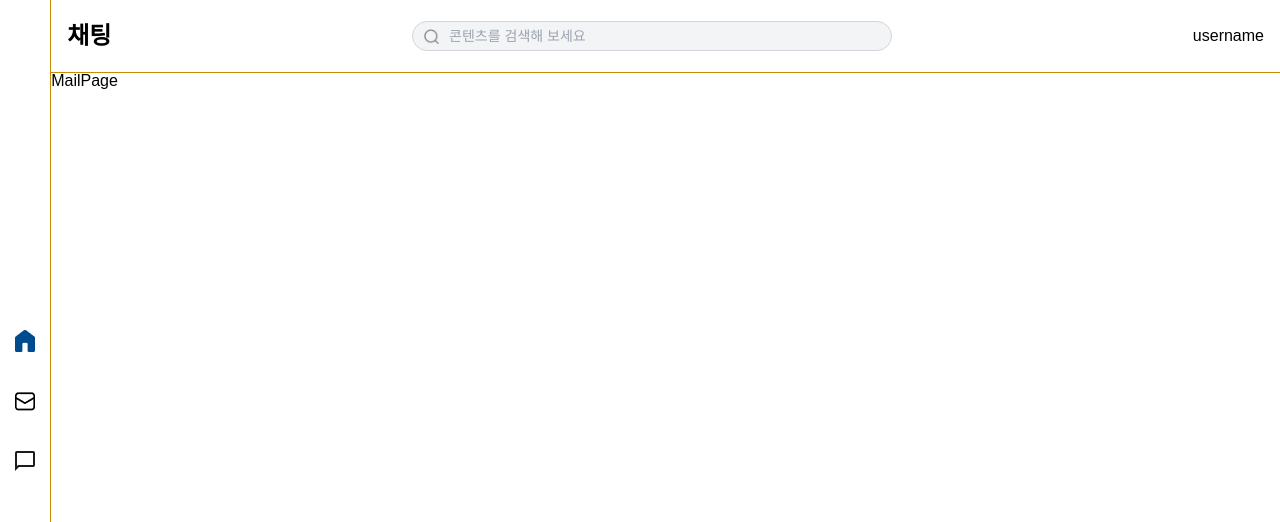
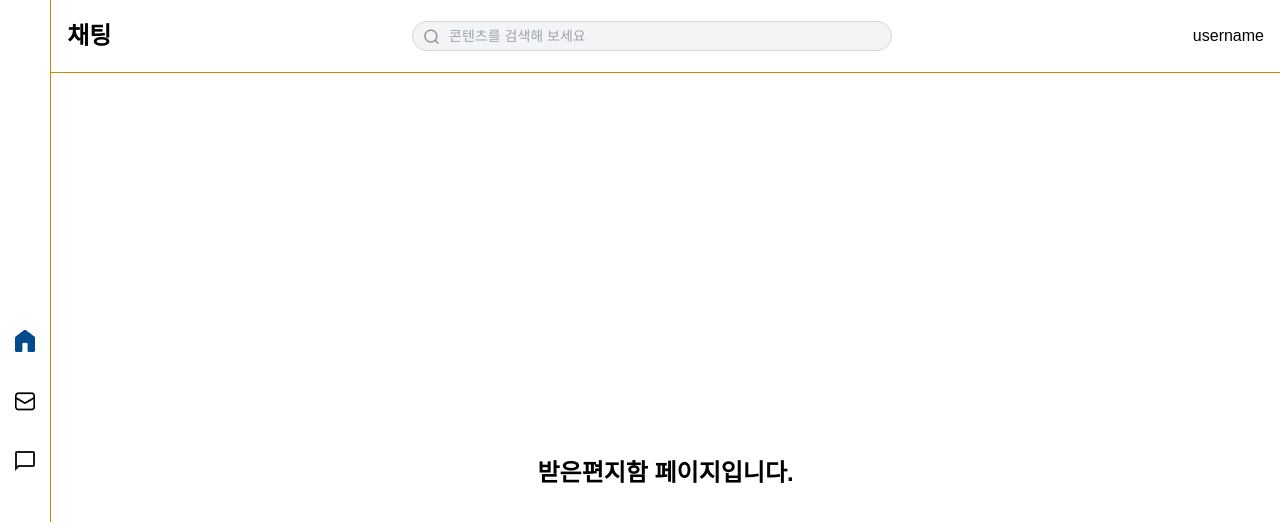
Before and after one commit to aotoyae/sainti, a Next.js app: page /mail in a window 1280 px wide. Shown: the top 522 px of the page. Built offline with nearby package versions, Linux system fonts and the light colour scheme.

Commit message:
feat: mail, chat page 화면 구성

```diff
--- a/src/app/(nav)/chat/page.tsx
+++ b/src/app/(nav)/chat/page.tsx
@@ -1,5 +1,9 @@
 const ChatPage = () => {
-  return <div>ChatPage</div>;
+  return (
+    <div className="h-full flex justify-center items-center">
+      <h1 className="text-2xl font-black">채팅 페이지입니다.</h1>
+    </div>
+  );
 };
 
 export default ChatPage;
--- a/src/app/(nav)/mail/page.tsx
+++ b/src/app/(nav)/mail/page.tsx
@@ -1,5 +1,9 @@
 const MailPage = () => {
-  return <div>MailPage</div>;
+  return (
+    <div className="h-full flex justify-center items-center">
+      <h1 className="text-2xl font-black">받은편지함 페이지입니다.</h1>
+    </div>
+  );
 };
 
 export default MailPage;
```
